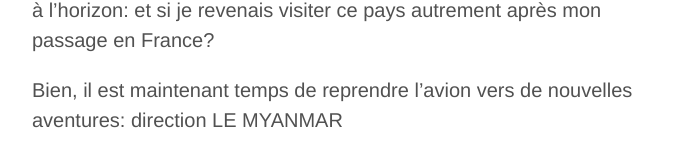
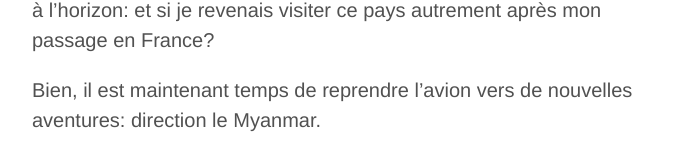
Before and after one commit to crossingborders/crossingborders.github.io, a Jekyll site: the page built from _posts/2014-02-05-Koh-Tao.md, in a window 1280 px wide and 900 px high, scrolled down 4179 px. Shown: the part 724-881 px from the top of the window, without its empty margins (288-988 px from the left). Built offline with Jekyll 4.4.1, drawn with Linux system fonts in a browser that asks for light colours; Markdown is read by kramdown in place of the engine named in the settings.

Commit message:
Update 2014-02-05-Koh-Tao.md

```diff
--- a/_posts/2014-02-05-Koh-Tao.md
+++ b/_posts/2014-02-05-Koh-Tao.md
@@ -71,4 +71,4 @@ Enfin, pour ne pas partir sans avoir eu un aperçu de Bangkok la nuit, nous allo
 J'aurais finalement passé 1 mois sur ce petit morceau de terre dont je garderai de bons souvenirs et de belles images, mais qui me laisse une sensation d'inachevé. Ce petit je-ne-sais-quoi qui me perturbe, je ne l'identifierai que bien plus tard: l'absence de contact réel avec la population locale me donne le sentiment d'être en vacances, et non en voyage... Comment puis-je dire que je suis allée en Thailande si je n'ai pas croisé un thailandais?! **L'essence même du voyage n'est elle pas de se confronter à la différence?**
 L'ombre d'un 2ème séjour se profile à l'horizon: et si je revenais visiter ce pays autrement après mon passage en France?
 
-Bien, il est maintenant temps de reprendre l’avion vers de nouvelles aventures: direction LE MYANMAR
+Bien, il est maintenant temps de reprendre l’avion vers de nouvelles aventures: direction le Myanmar.
```
